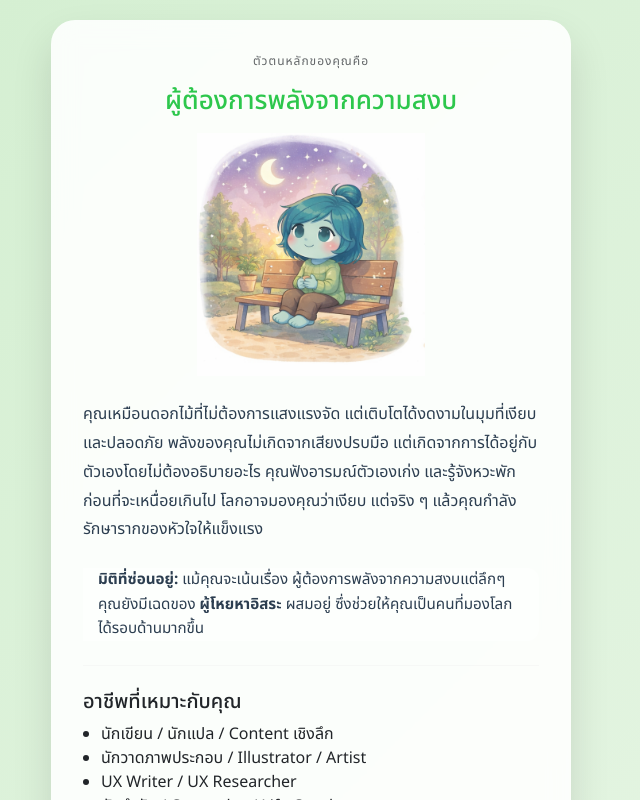
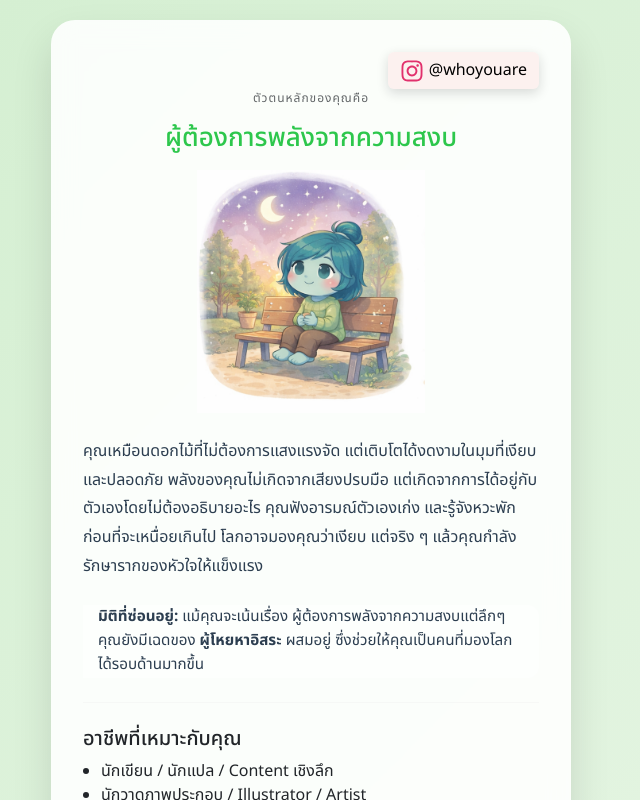
Before and after one commit to TitawanUdh/whoyouare-01, a React (Create React App) app: page /result in a window 1280 px wide. Shown: the top 800 px of the page, without its empty margins (329-969 px from the left). Built offline with nearby package versions, Linux system fonts and the light colour scheme; a web font is replaced by a local one.

Commit message:
updateIG

```diff
--- a/src/App.css
+++ b/src/App.css
@@ -512,3 +512,15 @@ height: 30px;
     filter: blur(0);
   }
 }
+
+.instagram-icon {
+  font-size: 24px;
+  color: #E1306C; /* สีหลักของ Instagram */
+  cursor: pointer;
+  transition: transform 0.3s ease, color 0.3s ease;
+  margin-right: 5px;
+}
+.instagram-icon:hover {
+  transform: scale(1.2);
+  color: #C13584; /* สีเมื่อ hover */
+}
--- a/src/components/Result.css
+++ b/src/components/Result.css
@@ -363,3 +363,18 @@
 .exporting .divider {
   background: #c0c0c0 !important;
 }
+
+.instagram-btn{
+  background-color: #ffdbdb59 !important;
+  color: #000000 !important;
+  border: none !important;
+  padding: 8px 16px;
+  border-radius: 100px; /* ทรงมน Pill */
+  font-size: 14px;
+  font-weight: 500;
+  cursor: pointer;
+  display: flex;
+  align-items: center;
+  gap: 8px;
+  box-shadow: #1a1a1a28 0px 4px 12px;
+}
--- a/src/components/results.jsx
+++ b/src/components/results.jsx
@@ -4,6 +4,7 @@ import "./Result.css";
 import { useEffect, useMemo, useState } from "react";
 import { useNavigate } from "react-router-dom";
 import html2canvas from "html2canvas"; // ปลดคอมเมนต์ออก
+import { FaInstagram } from "react-icons/fa6";
 
 const Result = ({ answers, setAnswers }) => {
   const navigate = useNavigate();
@@ -112,7 +113,6 @@ const handleRestart = () => {
     navigate("/");
   };
 
-
   if (!group || !data) return <p>ไม่สามารถวิเคราะห์ได้</p>;
 
   const saveToSheet = async (answers, result) => {
@@ -122,7 +122,9 @@ const handleRestart = () => {
 
     localStorage.setItem("psychoUserId", userId);
 
-  await fetch("https://script.google.com/macros/s/AKfycbz-hOM_2tD-WrauCSe55Z8dEMgu8CMqtrc3zdPooFC2GzM3u5IvV18Zaqz1ydOqnn7M/exec", {
+    await fetch(
+      "https://script.google.com/macros/s/AKfycbz-hOM_2tD-WrauCSe55Z8dEMgu8CMqtrc3zdPooFC2GzM3u5IvV18Zaqz1ydOqnn7M/exec",
+      {
         method: "POST",
         mode: "no-cors",
         headers: {
@@ -133,7 +135,8 @@ const handleRestart = () => {
           answers,
           result,
         }),
-  });
+      },
+    );
   };
   return (
     <>
@@ -143,6 +146,12 @@ const handleRestart = () => {
           id="result-export-card"
         >
           <div className="result-card">
+            <div className="d-flex justify-content-end ">
+              <Button className="instagram-btn" href="https://www.instagram.com/whoyouare.official/" target="_blank" rel="noopener noreferrer">
+                <FaInstagram className="instagram-icon" />
+                @whoyouare
+              </Button>
+            </div>
             <div className="result-header text-center">
               <p className="result-label">ตัวตนหลักของคุณคือ</p>
               <h2 className="result-title">{data.title}</h2>
```
Lines whose indentation alone changed are shown as unchanged.
